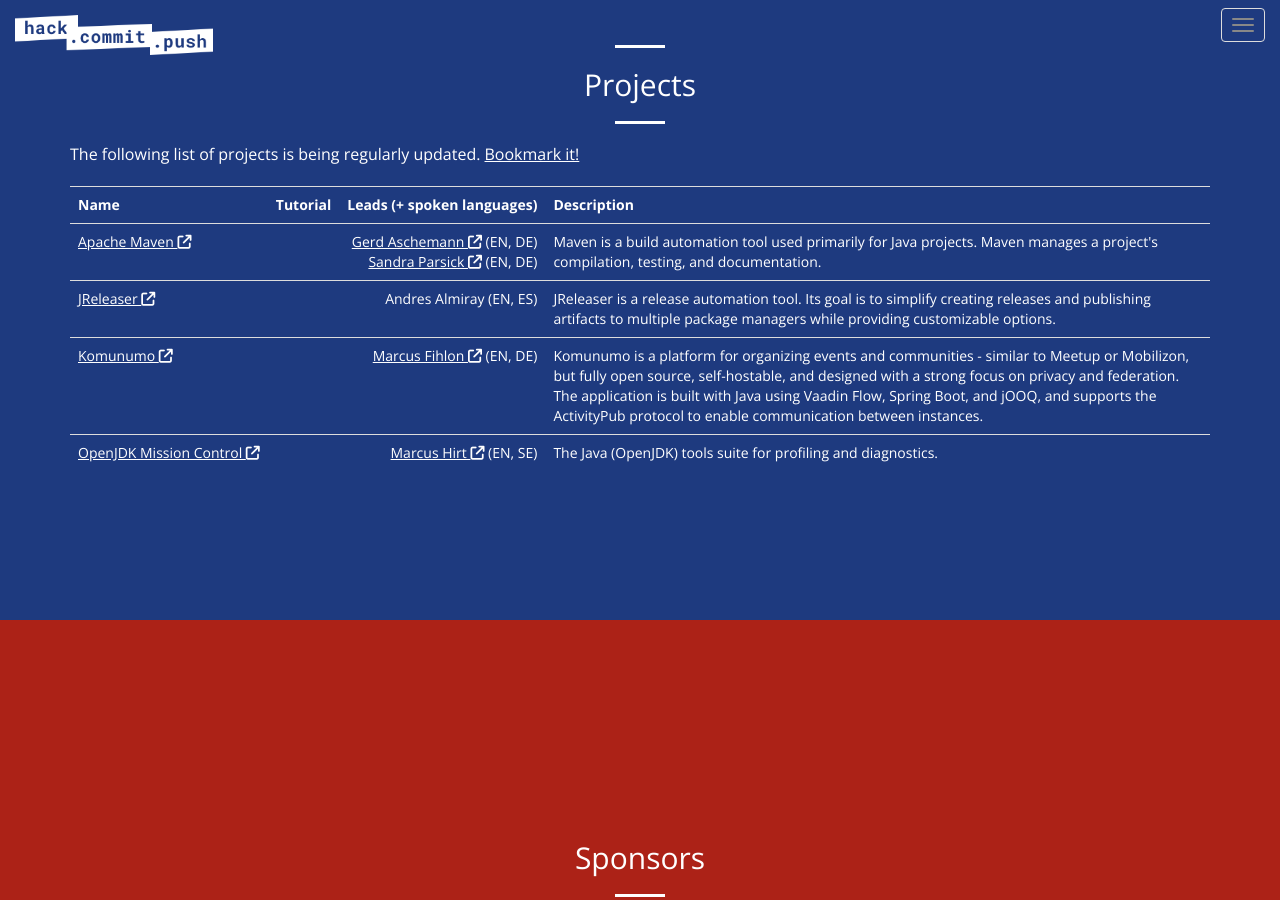
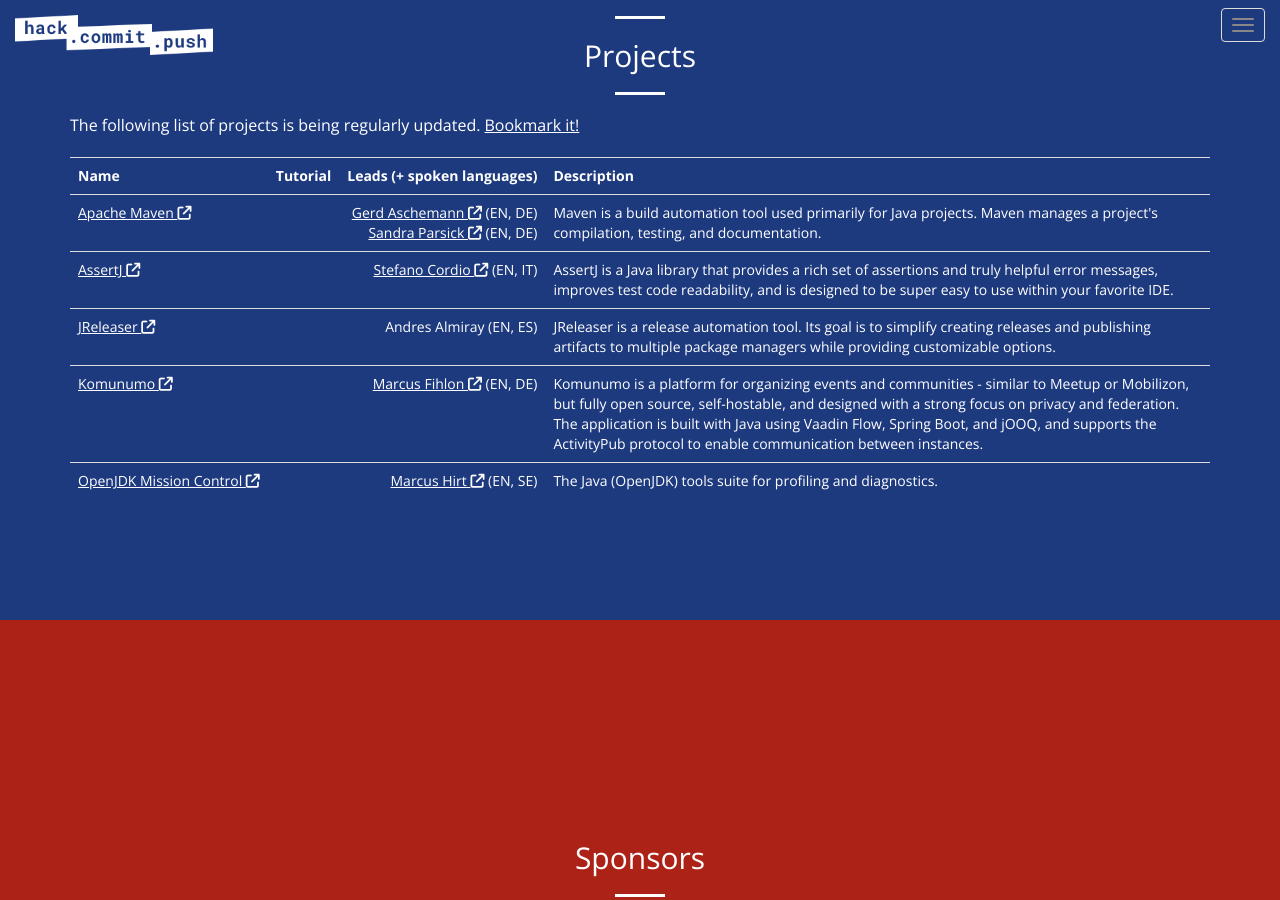
Before and after one commit to hack-commit-push/switzerland2025, a Jekyll site: the page built from index.html, in a window 1280 px wide and 900 px high, scrolled down 4485 px. Built offline with Jekyll 4.4.1, drawn with Linux system fonts in a browser that asks for light colours.

Commit message:
Add AssertJ

```diff
--- a/_data/projects.yml
+++ b/_data/projects.yml
@@ -71,3 +71,14 @@
         - EN
         - DE
   contributions:
+
+- name: AssertJ
+  url: https://assertj.github.io/doc/
+  description: AssertJ is a Java library that provides a rich set of assertions and truly helpful error messages, improves test code readability, and is designed to be super easy to use within your favorite IDE.
+  leads:
+    - name: Stefano Cordio
+      profile_url: https://github.com/scordio
+      spoken_languages:
+        - EN
+        - IT
+  contributions:
```
